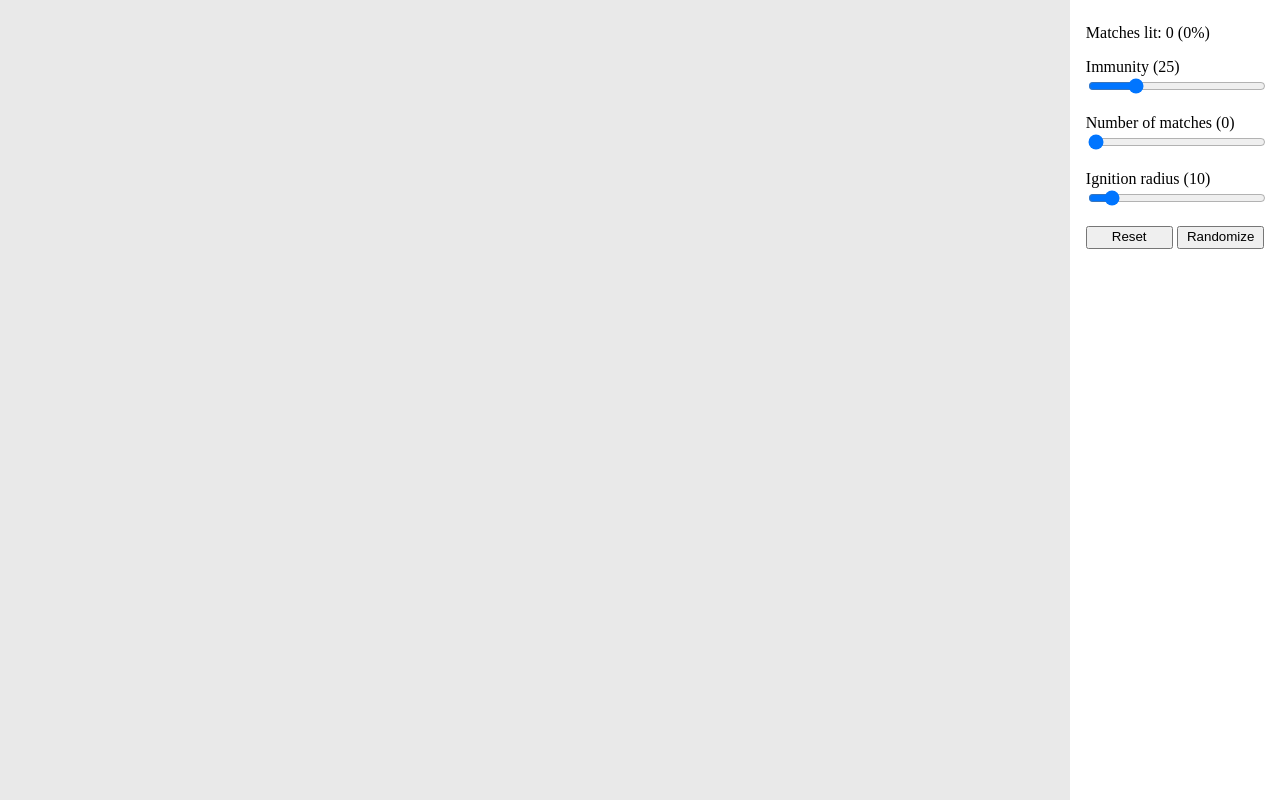
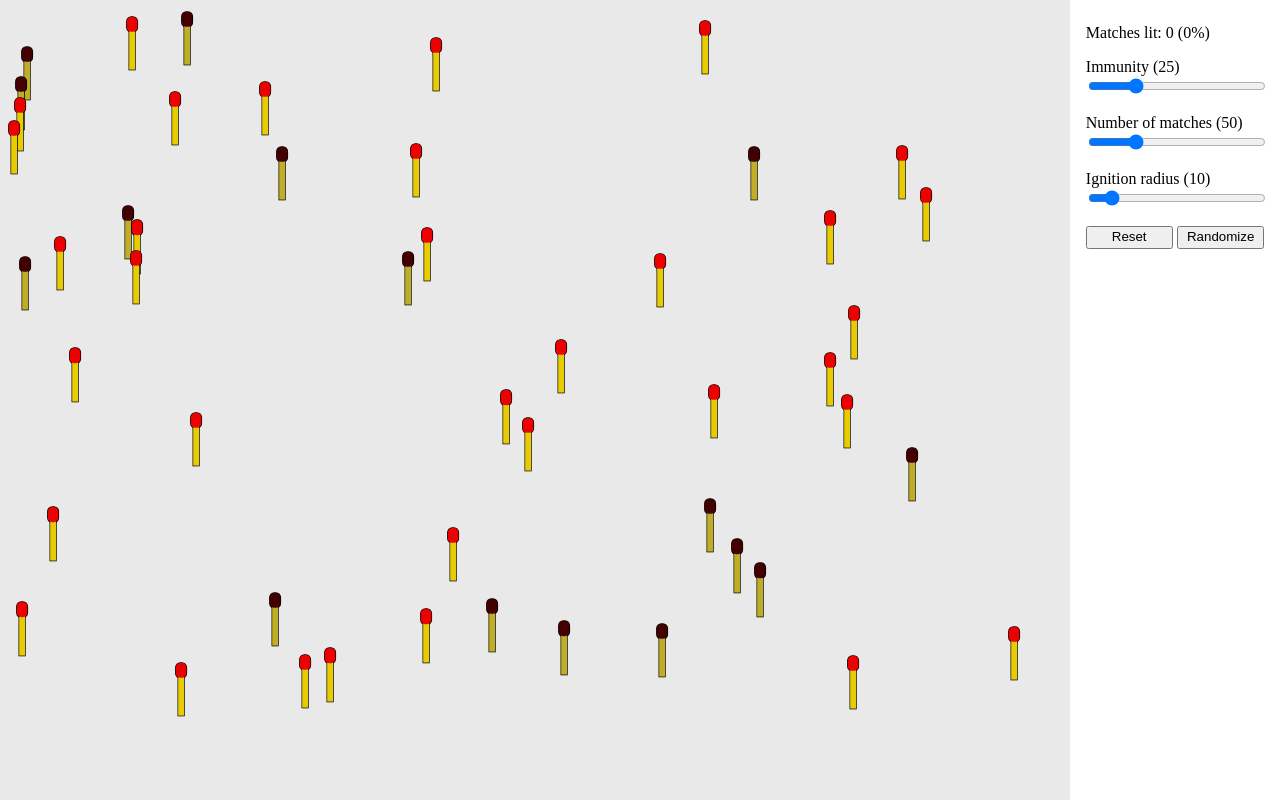
Before and after one commit to parogers/herd-immunity-demo, an Angular app: page / in a window 1280 px wide. Built offline with nearby package versions, Linux system fonts and the light colour scheme.

Commit message:
Fix bug where matches aren't rendered by default

```diff
--- a/src/app/app.component.ts
+++ b/src/app/app.component.ts
@@ -188,6 +188,7 @@ export class AppComponent
     @ViewChild('percentImmunityInput', { static: true })
     private percentImmunityInput;
 
+    immunityOrdering : Match[];
     cachedMatches : Match[];
     matches : Match[] = [];
     ignitionRadius = DEFAULT_IGNITION_RADIUS;
@@ -212,11 +213,13 @@ export class AppComponent
             this.cachedMatches.push(match);
         }
 
+        // this.numMatchesInput.nativeElement.value = ;
+        this.ignitionRadiusInput.nativeElement.value = this.ignitionRadius;
+        this.percentImmunityInput.nativeElement.value = this.percentImmunity;
+
         this.handleRandomize();
 
-        this.numMatchesInput.nativeElement.value = this.matches.length;
-        this.ignitionRadiusInput.nativeElement.value = this.ignitionRadius;
-        this.percentImmunityInput.nativeElement.value = this.percentImmunity;
+        this.numMatchesShown = DEFAULT_NUM_MATCHES;
 
         /* Recalculate the match placement after a short time. This is a hack
          * to fix a bug that appears while in portrait mode - the match area
@@ -252,6 +255,7 @@ export class AppComponent
 
             match.placeElement(rect);
         }
+        this.handlePercentImmunityChange(this.percentImmunity);
     }
 
     get maxNumMatches() : number
@@ -287,6 +291,7 @@ export class AppComponent
             match.y = point.y;
         });
         this.placeMatchElements();
+        this.handlePercentImmunityChange(this.percentImmunity);
     }
 
     handleNumMatchesChange(event)
```
